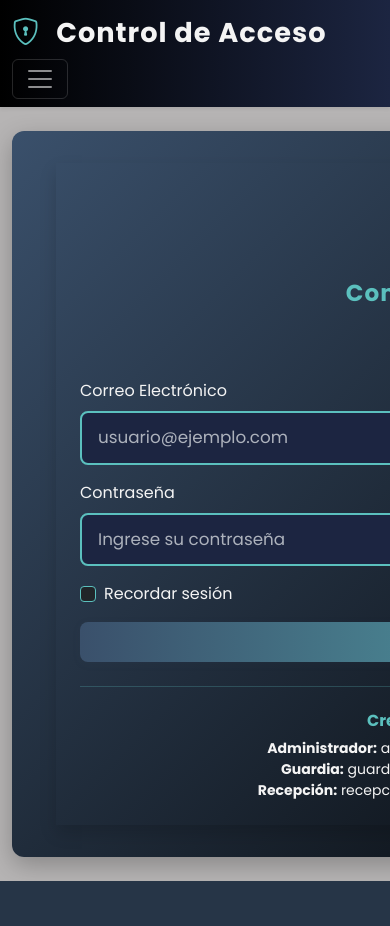
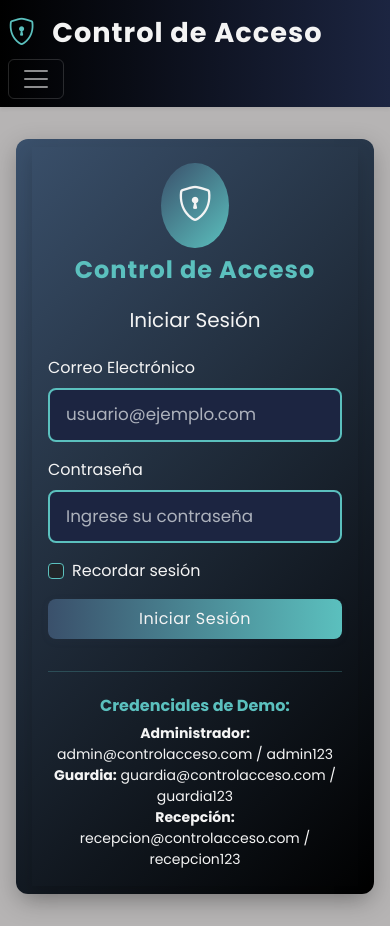
Before and after one commit to cuentadeprueba44u-design/proyecto, a Flask app: page / in a window 390 px wide; the page is wider, and only the part inside the window is pictured. Before the commit the page ends 881 px from the top of that part, so only its background shows below. Run offline with Flask 3, Linux system fonts and the light colour scheme.

Commit message:
Update style.css

```diff
--- a/static/style.css
+++ b/static/style.css
@@ -26,13 +26,43 @@ body {
 }
 
 .login-container {
-
-    width: 900px;
-    margin: auto;
-    padding: 2rem;
+    width: 100%;
+    max-width: 900px;
+    margin: 0 auto;
+    padding: 1rem;
     background: var(--card-gradient);
     border-radius: 12px;
     box-shadow: var(--shadow);
+}
+
+@media (max-width: 768px) {
+    .login-container {
+        padding: 0.5rem;
+        margin: 0.5rem;
+        width: auto;
+    }
+
+    .login-card {
+        padding: 1rem !important;
+    }
+
+    .container {
+        padding-left: 0.5rem;
+        padding-right: 0.5rem;
+    }
+
+    h3 {
+        font-size: 1.5rem;
+    }
+
+    .card {
+        margin-bottom: 1rem;
+    }
+
+    .btn {
+        width: 100%;
+        margin-bottom: 0.5rem;
+    }
 }
 
 /* Navbar moderna */
```
